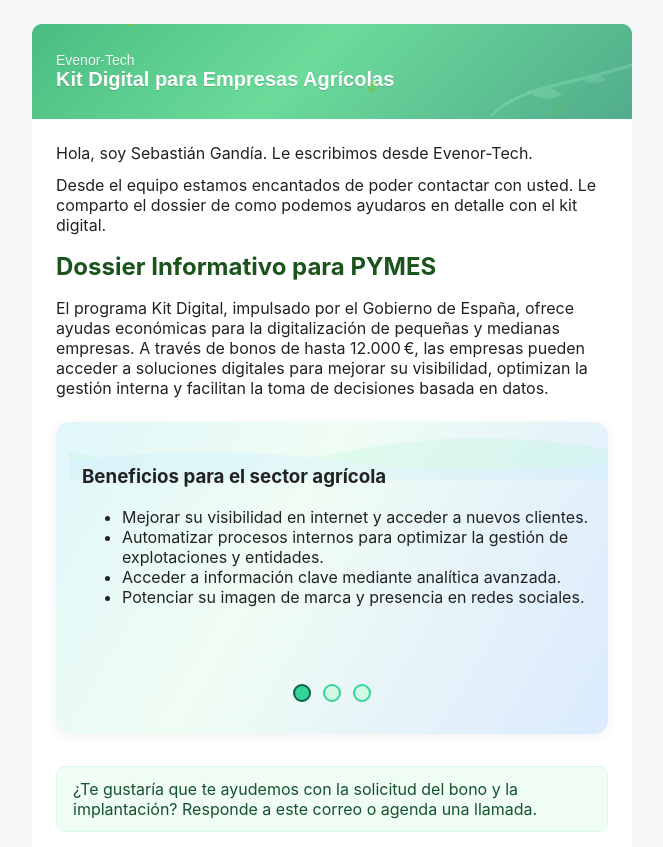
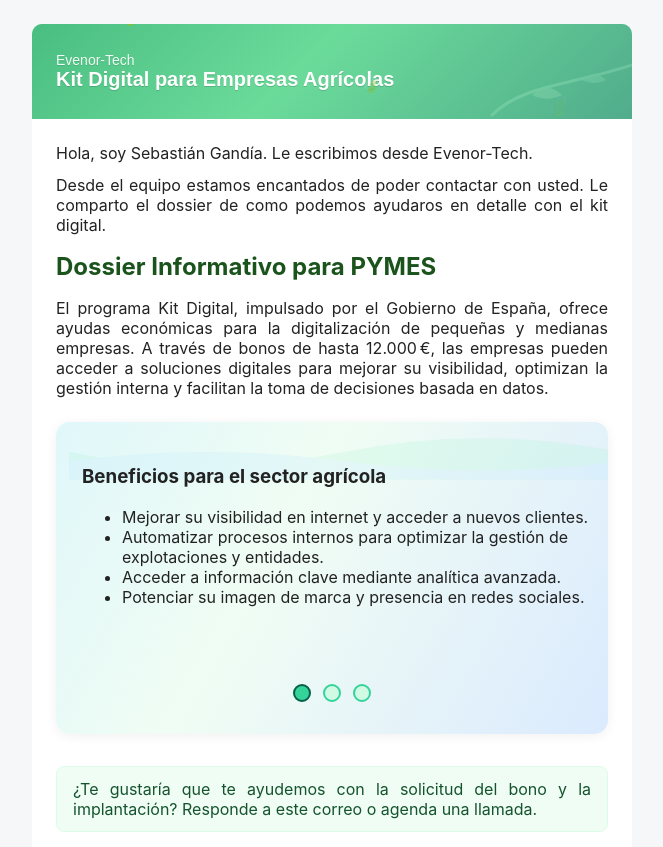
Before and after one commit to SebassG05/Dossier, a website: page src/templates/email.html in a window 1280 px wide. Shown: the top 847 px of the page, without its empty margins (308-971 px from the left). Drawn offline with Linux system fonts and the light colour scheme.

Commit message:
Commit 8 Texto justificado

```diff
--- a/src/templates/email.html
+++ b/src/templates/email.html
@@ -119,11 +119,11 @@
             </tr>
             <tr>
               <td class="px" style="padding:24px; font-family:Arial, sans-serif; color:#222222;">
-                <p style="margin:0 0 12px;">Hola, soy Sebastián Gandía. Le escribimos desde Evenor-Tech.</p>
-                <div style="margin:0 0 16px;"> Desde el equipo estamos encantados de poder contactar con usted. Le comparto el dossier de como podemos ayudaros en detalle con el kit digital.</div>
+                <p style="margin:0 0 12px; text-align:justify;">Hola, soy Sebastián Gandía. Le escribimos desde Evenor-Tech.</p>
+                <div style="margin:0 0 16px; text-align:justify;"> Desde el equipo estamos encantados de poder contactar con usted. Le comparto el dossier de como podemos ayudaros en detalle con el kit digital.</div>
 
                 <h1 style="margin:0 0 16px; font-size:24px; line-height:1.3; color:#1a531b;">Dossier Informativo para PYMES</h1>
-                <p style="margin:0 0 12px;">El programa Kit Digital, impulsado por el Gobierno de España, ofrece ayudas económicas para la digitalización de pequeñas y medianas empresas. A través de bonos de hasta 12.000 €, las empresas pueden acceder a soluciones digitales para mejorar su visibilidad, optimizan la gestión interna y facilitan la toma de decisiones basada en datos.</p>
+                <p style="margin:0 0 12px; text-align:justify;">El programa Kit Digital, impulsado por el Gobierno de España, ofrece ayudas económicas para la digitalización de pequeñas y medianas empresas. A través de bonos de hasta 12.000 €, las empresas pueden acceder a soluciones digitales para mejorar su visibilidad, optimizan la gestión interna y facilitan la toma de decisiones basada en datos.</p>
 
                 <!-- Carrusel informativo -->
                 <div class="info-carousel">
@@ -170,7 +170,7 @@
                 </div>
 
                 <div style="margin-top:20px; padding:12px 16px; background:#f0fdf4; border:1px solid #dcfce7; border-radius:8px; color:#14532d;">
-                  ¿Te gustaría que te ayudemos con la solicitud del bono y la implantación? Responde a este correo o agenda una llamada.
+                  <span style="text-align:justify; display:block;">¿Te gustaría que te ayudemos con la solicitud del bono y la implantación? Responde a este correo o agenda una llamada.</span>
                 </div>
 
                 <div style="margin-top:18px; display:flex; justify-content:center; gap:22px; align-items:center;">
```
